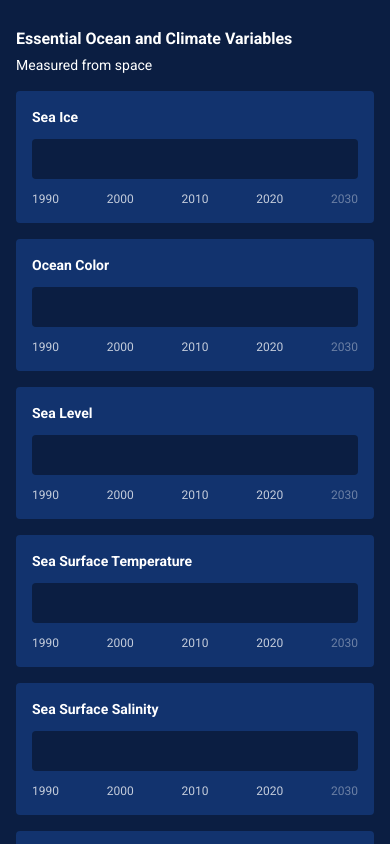
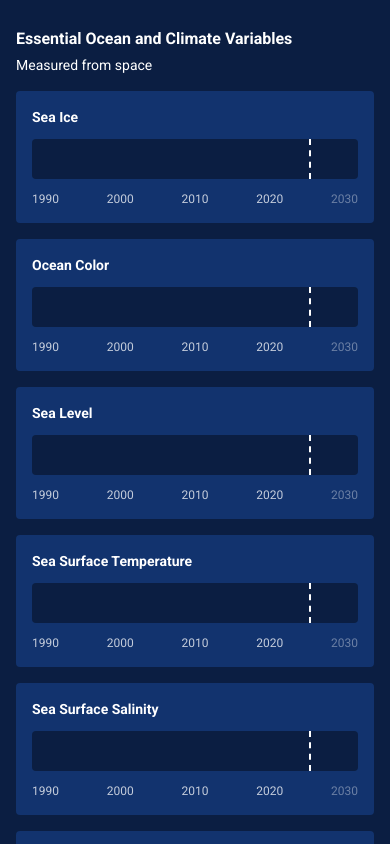
Before and after one commit to OceanOPS/oceanops-report-card, a React (Vite) app: page /#home in a window 390 px wide. Shown: the part 8020-8864 px from the top of the page. Built offline with nearby package versions, Linux system fonts and the light colour scheme; a web font is replaced by a local one.

Commit message:
Add 2025 marker line to mobile satellite cards
- Add dashed vertical line to mobile version of satellite timeline
- Positioned at 85% to match desktop version
- Ensures consistent year marker across all screen sizes

```diff
--- a/src/components/SatelliteTable.tsx
+++ b/src/components/SatelliteTable.tsx
@@ -135,6 +135,8 @@ export default function SatelliteTable() {
                   background: variable.gradient,
                 }}
               ></div>
+              {/* 2025 marker line */}
+              <div className="absolute top-0 bottom-0 w-0.5 border-l-2 border-dashed border-white" style={{ left: '85%' }}></div>
             </div>
 
             {/* Years - Compact */}
```
